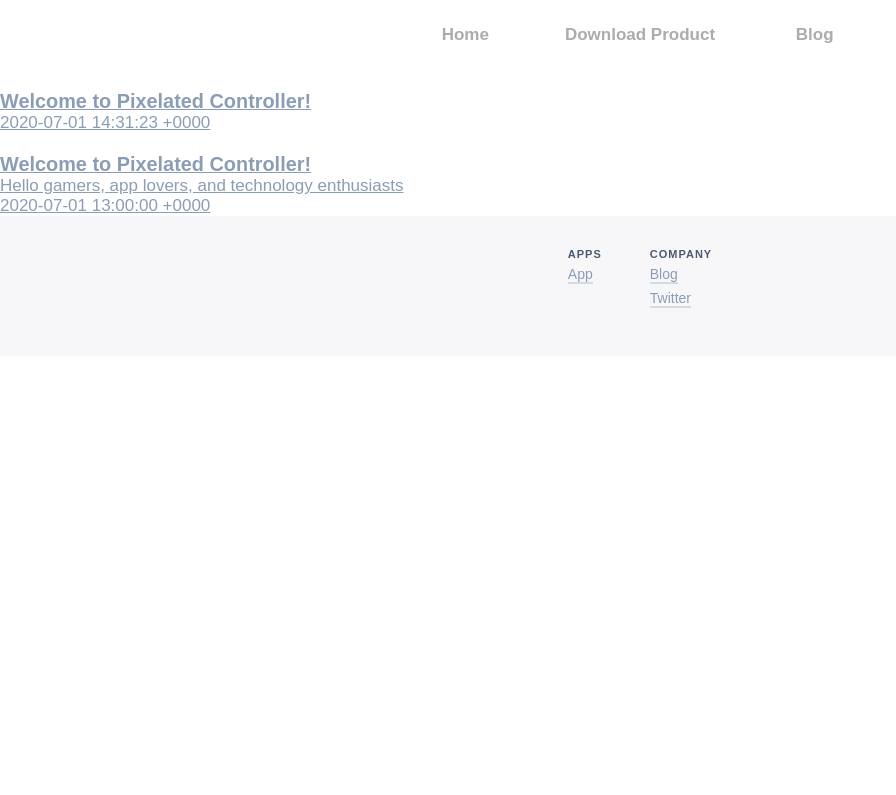
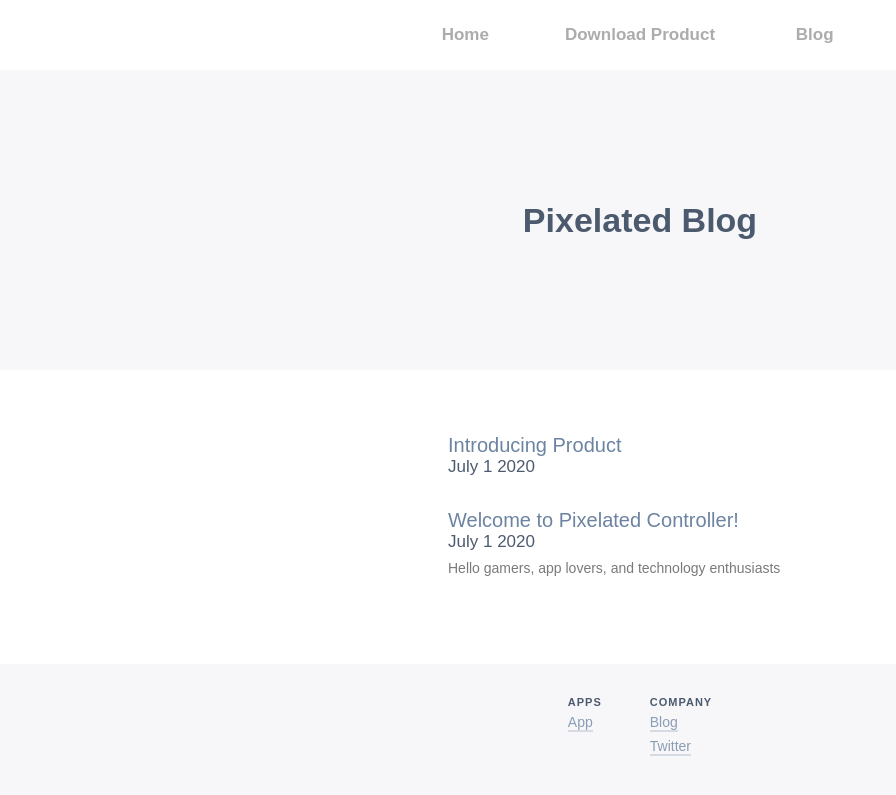
Before and after one commit to Pixelated-Controller/website, a Jekyll site: the page built from blog/index.html, in a window 1280 px wide. Shown: the top 795 px of the page, without its empty margins (0-896 px from the left). Built offline with Jekyll 4.4.1, drawn with Linux system fonts in a browser that asks for light colours.

Commit message:
Add blog styling

```diff
--- a/_posts/2020-07-02-introducing-product.markdown
+++ b/_posts/2020-07-02-introducing-product.markdown
@@ -1,6 +1,6 @@
 ---
 layout: post
-title:  "Welcome to Pixelated Controller!"
+title:  "Introducing Product"
 date:   2020-07-01 10:31:23 -0400
 categories: updates
 ---
--- a/blog/index.html
+++ b/blog/index.html
@@ -5,29 +5,29 @@
 <head>
     <title>Pixelated Blog - Updates from Pixelated Controller</title>
     <link href="{{ baseurl }}/style/main.css" rel="stylesheet">
-    <link href="{{ baseurl }}/style/home.css" rel="stylesheet">
+    <link href="{{ baseurl }}/style/blog.css" rel="stylesheet">
 </head>
 
 <body>
   {% include nav.html %}
 
+  <div id="blog-hero">
+    <h1>Pixelated Blog</h1>
+  </div>
+
   <div id="posts-index">
     <ul id="posts-list">
       {% for post in site.posts %}
-      <li class="post-peek">
-        <a class="post-url" href="{{ post.url }}">
-          <div class="post-peek-container">
-            <div class="post-peek-container-split">
-              <img src="{{ post.thumbnail }}">
-            </div>
+      <li class="posts-list-post">
+        <div class="posts-list-post-container-split posts-list-post-image-container">
+          <a href="{{ post.url }}"><img src="{{ post.thumbnail }}"></a>
+        </div>
 
-            <div class="post-peek-container-split">
-              <h3>{{ post.title }}</h3>
-              <p>{{ post.subtitle }}</p>
-              <p>{{ post.date }}</p>
-            </div>
-          </div>
-        </a>
+        <div class="post-peek-container-split">
+          <a class="post-title" href="{{ post.url }}">{{ post.title }}</a>
+          <p class="post-date">{{ post.date | date: "%B %-d %Y" }}</p>
+          <p class="post-subtitle">{{ post.subtitle }}</p>
+        </div>
       </li>
       {% endfor %}
     </ul>
--- a/style/blog.scss
+++ b/style/blog.scss
@@ -1,2 +1,62 @@
 ---
 ---
+
+#blog-hero {
+  height: 300px;
+  width: 100%;
+  display: flex;
+  align-items: center;
+  justify-content: center;
+  background-color: #f7f7fa;
+}
+
+#posts-index {
+  width: 50%;
+  padding: 64px 0px 64px 0px;
+  margin: auto;
+
+  #posts-list {
+    list-style: none;
+
+    .posts-list-post {
+      list-style-type: none;
+      display: flex;
+      align-items: center;
+      justify-content: center;
+      margin-bottom: 24px;
+
+
+      .posts-list-post-image-container {
+        width: 20%;
+      }
+
+      .post-peek-container-split {
+        width: 80%;
+      }
+
+      .post-title {
+        width: 70%;
+        text-decoration: none;
+        font-size: 20px;
+        color: #6c83a1;
+
+        &:hover {
+          color: lighten(#6c83a1, 10%);
+        }
+
+        .post-date {
+          width: 30%;
+          font-size: 14px;
+          color: #acacac;
+          margin-top: 4px;
+        }
+      }
+
+      .post-subtitle {
+        margin-top: 8px;
+        font-size: 14px;
+        color: #7a7a7a;
+      }
+    }
+  }
+}
```
